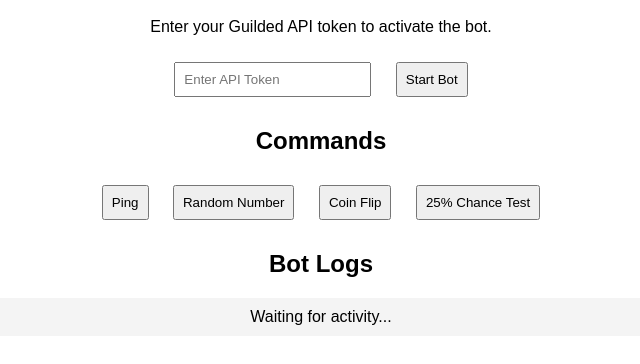
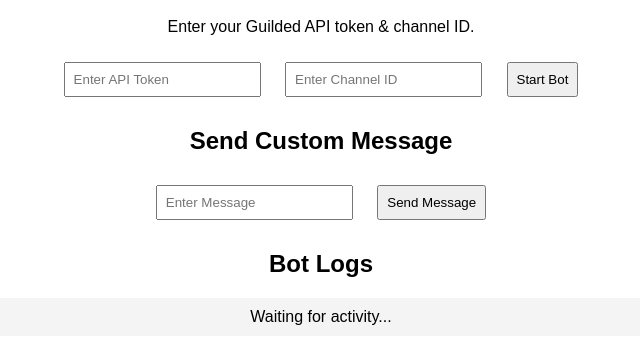
Before and after one commit to veothm/The-Project, a plain HTML site: page index.html in a window 1280 px wide. Shown: the part 90-454 px from the top of the page, without its empty margins (319-959 px from the left). Drawn offline with Linux system fonts and the light colour scheme.

Commit message:
Update index.html

```diff
--- a/index.html
+++ b/index.html
@@ -12,16 +12,15 @@
 </head>
 <body>
     <h1>Guilded Bot Control Panel</h1>
-    <p>Enter your Guilded API token to activate the bot.</p>
+    <p>Enter your Guilded API token & channel ID.</p>
 
     <input type="text" id="apiToken" placeholder="Enter API Token">
+    <input type="text" id="channelId" placeholder="Enter Channel ID">
     <button onclick="startBot()">Start Bot</button>
 
-    <h2>Commands</h2>
-    <button onclick="sendCommand('!ping')">Ping</button>
-    <button onclick="sendCommand('!random')">Random Number</button>
-    <button onclick="sendCommand('!flip')">Coin Flip</button>
-    <button onclick="sendCommand('!chance')">25% Chance Test</button>
+    <h2>Send Custom Message</h2>
+    <input type="text" id="customMessage" placeholder="Enter Message">
+    <button onclick="sendCustomMessage()">Send Message</button>
 
     <h2>Bot Logs</h2>
     <div id="log">Waiting for activity...</div>
```
